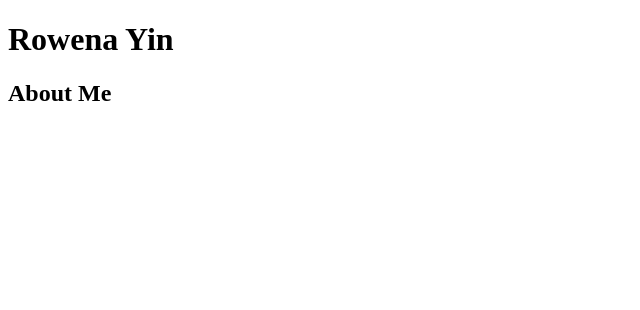
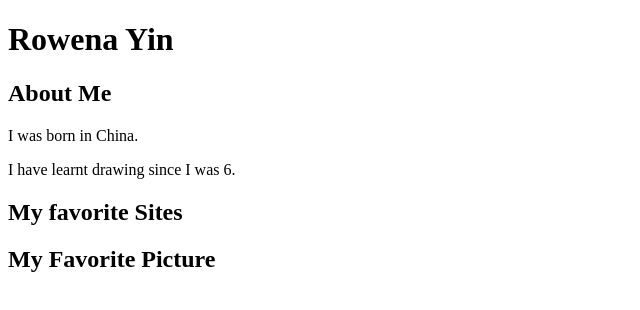
Before and after one commit to gyin-1934224/gyin-1934224.github.io, a plain HTML site: page tags.html in a window 1280 px wide. Shown: the whole page, without its empty margins (0-640 px from the left). Drawn offline with Linux system fonts and the light colour scheme.

Commit message:
Add files via upload

```diff
--- a/tags.html
+++ b/tags.html
@@ -1,10 +1,14 @@
 <!DOCTYPE html>
 <html>
     <head>
-<title>Taylor's Website</title>
+        <title>INFO 101's Website</title>
     </head>
     <body>
         <h1>Rowena Yin</h1>
     <h2>About Me</h2>
+    <p> I was born in China.</p>
+    <p> I have learnt drawing since I was 6.</p>
+    <h2>My favorite Sites</h2>
+    <h2>My Favorite Picture<Picture></h2>
     </body>
 </html>
```
Lines whose indentation alone changed are shown as unchanged.
